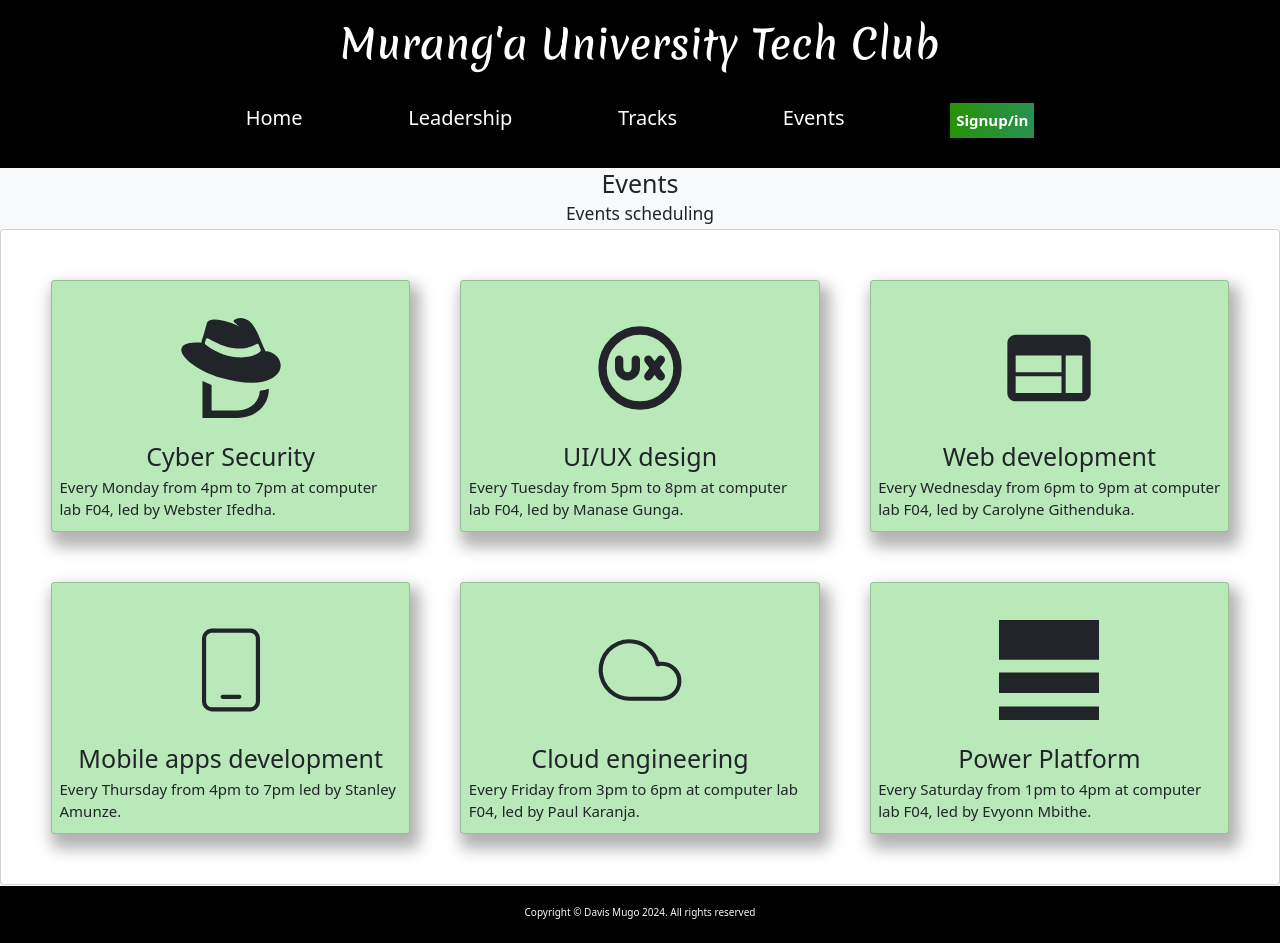
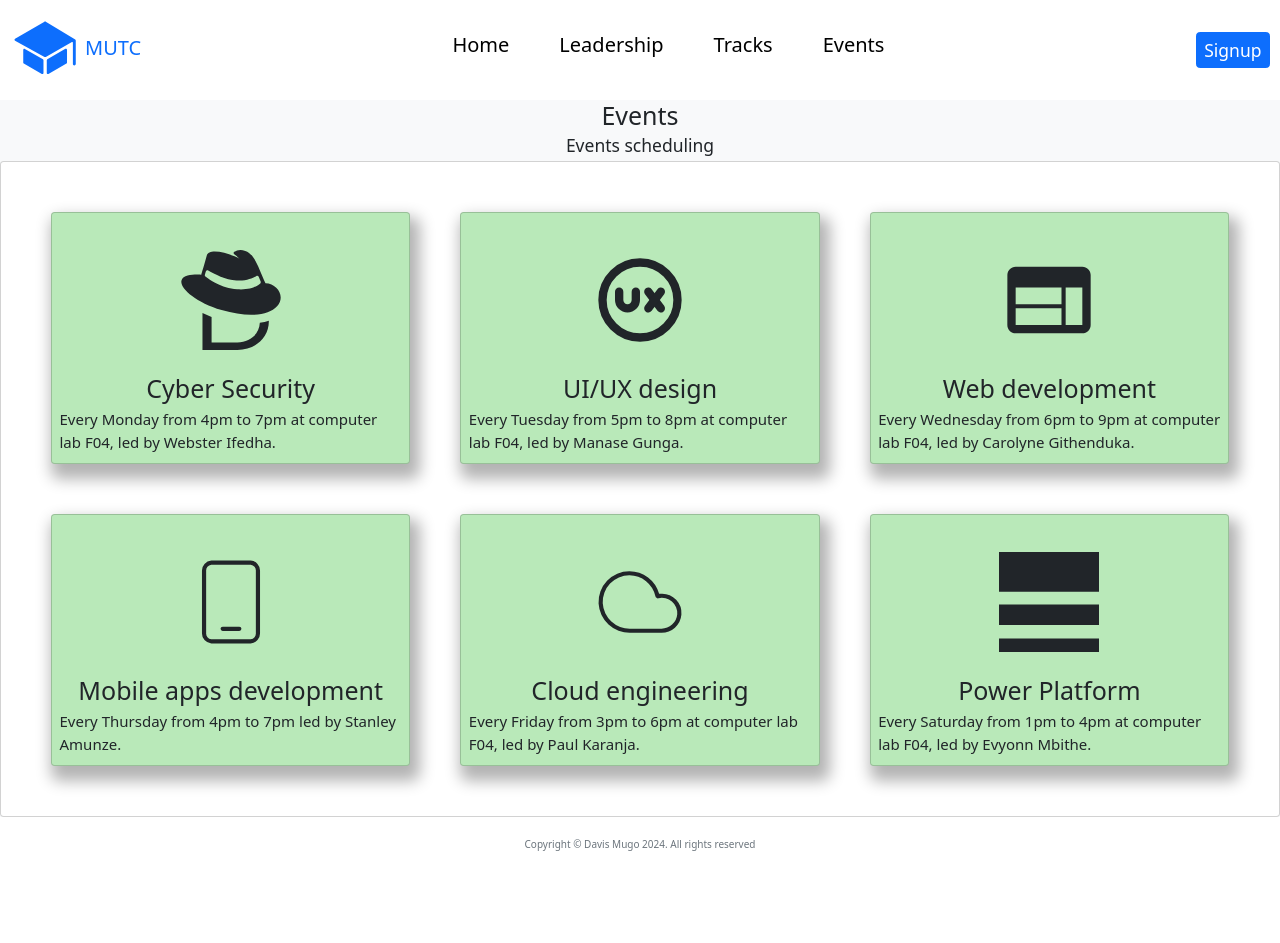
Before and after one commit to Davis-don/mut-tech-club, a React (Vite) app: page /events in a window 1280 px wide. After the commit the page ends 875 px from the top, so only its background shows below. Built offline with nearby package versions, Linux system fonts and the light colour scheme.

Commit message:
made page responsive

```diff
--- a/index.html
+++ b/index.html
@@ -6,7 +6,7 @@
     <meta name="viewport" content="width=device-width, initial-scale=1.0" />
     <title>Murang'a University Tech club</title>
   </head>
-  <body style="background-color: black;">
+  <body >
     <div id="root"></div>
     <script type="module" src="/src/main.jsx"></script>
   </body>
--- a/src/Components/Footer/Footer.jsx
+++ b/src/Components/Footer/Footer.jsx
@@ -4,7 +4,7 @@ import 'bootstrap/dist/css/bootstrap.min.css'
 function Footer() {
   return (
     <div className='overall-footer-section'>
-    <h3 className='text-light copyright-text'>Copyright &copy; Davis Mugo 2024. All rights reserved</h3>
+    <h3 className='text-secondary copyright-text'>Copyright &copy; Davis Mugo 2024. All rights reserved</h3>
     </div>
   )
 }
--- a/src/Components/Header/Header.css
+++ b/src/Components/Header/Header.css
@@ -1,77 +1,74 @@
 @import url('https://fonts.googleapis.com/css2?family=Merienda:wght@300..900&display=swap');
 
-
-.ovearall-header-section{
+.overall-header-section{
 display: flex;
-flex-direction: column;
-justify-content:center;
+flex-direction: row;
+justify-content: space-between;
+background-color: white;
+flex-wrap: wrap;
+padding: 1rem;
+gap: 1rem;
 align-items: center;
-padding: 2rem;
-gap: 3rem;
+}
+.left-header-section{
 
 }
 
-.brand-name-section{
-color:var(--colorWhite);
+.logo-name{
+display: flex;
+flex-direction: row;
+gap:.5rem;
+justify-content: center;
+align-items: center;
 
 }
-.brand-name-section h1{
-    font-family: var(--font-family-logo);
-    font-size: 4rem;
+.grad-icon{
+font-size: 7rem;
 }
- @media screen and (max-width:51.25em) {
-    .brand-name-section h1{
-        font-family: var(--font-family-logo);
-        font-size: 2rem;
-    }
- }
- @media screen and (max-width:22.5em) {
-    .brand-name-section h1{
-        font-family: var(--font-family-logo);
-        font-size: 5vw;
-    }
- }
-.nav-links-section{
-width:100rem;
+.mutc-name{
+font-size: 2rem;
+
 }
-.nav-link-item{
-text-decoration: none;
-color: white;
-}
-@media screen and (max-width:51.25em) {
-    .nav-links-section{
-        width: 80vw;;
-        }
- }
- @media screen and (max-width:38.75em) {
-    .nav-links-section{
-        display: none;
-        }
-    .small-screen-menu-icon{
-    background-color:rgb(54, 54, 54) ;
-    padding: 1rem;
-    }
- }
- @media screen and (min-width:38.75em) {
-    .small-screen-menu-icon{
-        display: none;
-        }
- }
-.nav-links-section ul{
+.nav-links-ul{
 display: flex;
 flex-direction: row;
-justify-content: space-evenly;
+gap: 5rem;
+padding-block: 2rem;
+}
+.menu-icon{
+    width:  max-content;
+    height: max-content;
+   }
+@media screen and (min-width:43.76em) {
+   .menu-icon{
+    display: none;
+   }
+ }
+@media screen and (max-width:43.75em) {
+   .center-header-section{
+    display: none;
+   }
+  .menu-icon-item{
+    font-size: 2.5rem;
 
+  }
 }
-.nav-links-section ul li{
-color: var(--colorWhite);
+.nav-links-ul li:hover{
+border-bottom: 2px solid rgb(34, 34, 213);
+}
+.link-item{
+text-decoration: none;
 font-size: 2rem;
+color:black;
 }
-
-.signbtn{
-font-size:1.5rem;
-font-weight: bold;
-padding: .6rem;
-background-image: linear-gradient(to right, rgb(41, 145, 6) , rgb(39, 145, 81));
-
+.sidebar-container-header{
+position: relative;
 }
+.cross-icon{
+position: absolute;
+z-index: +1;
+top: 0px;
+left:90vw;
+width: max-content;
+height: max-content;
+}
--- a/src/Components/Header/Header.jsx
+++ b/src/Components/Header/Header.jsx
@@ -1,29 +1,48 @@
 import React from 'react'
 import './Header.css'
 import { Link } from 'react-router-dom'
+import 'bootstrap/dist/css/bootstrap.min.css'
 import { CiMenuBurger } from "react-icons/ci";
+import { IoIosSchool } from "react-icons/io";
+import { RxCross2 } from "react-icons/rx";
+import Sidebar from '../Sidebar/Sidebar';
+import { useState } from 'react';
 
 function Header() {
+  const [sidebar,setSidebar]=useState(false)
   return (
-    <div className='ovearall-header-section'>
-      <div className="brand-name-section">
-        <h1>Murang'a University Tech Club</h1>
+    <>
+
+    <div className='overall-header-section'>
+      <div className="left-header-section">
+        <h1 className='logo-name text-primary '><span><IoIosSchool className=' grad-icon'/></span><span className='mutc-name'>MUTC</span></h1>
       </div>
-      <div className="nav-links-section">
-        <ul className='list-unstyled'>
-        <li><Link to='/' className='nav-link-item'> Home</Link></li>
-          <li><Link to='/leadership' className='nav-link-item'> Leadership</Link></li>
-          <li><Link to='tracks' className='nav-link-item'> Tracks</Link></li>
-          <li><Link to='events' className='nav-link-item'> Events</Link></li>
-          <li>
-            <div  className='signbtn'>Signup/in</div>
-          </li>
-        </ul>
+      <div className="center-header-section">
+      <ul className='list-unstyled nav-links-ul'>
+        <li><Link to='/' className='link-item'>Home</Link></li>
+        <li><Link to='/leadership' className='link-item'>Leadership</Link></li>
+        <li><Link to='/tracks' className='link-item'>Tracks</Link></li>
+        <li><Link to='/events' className='link-item'>Events</Link></li>
+      </ul>
       </div>
-      <div className="small-screen-menu-icon">
-      <CiMenuBurger  className="text-light fs-1"/>
+      <div className="menu-icon" onClick={()=>{setSidebar(!sidebar)}}>
+      <CiMenuBurger className='menu-icon-item'/>
+      </div>
+      <div className="right-header-section">
+      <div className="btn-container-overall">
+        <button className='btn signup-btn btn-primary fs-3'>Signup</button>
+      </div>
+
       </div>
       </div>
+      {sidebar && <div className="sidebar-container-header">
+      <Sidebar/>
+      <div className="cross-icon" onClick={()=>{setSidebar(!sidebar)}}>
+       <RxCross2 className='fs-1'/>
+      </div>
+      </div>
+      }
+      </>
   )
 }
 
--- /dev/null
+++ b/src/Components/Sidebar/Sidebar.jsx
@@ -0,0 +1,20 @@
+import React from 'react'
+import 'bootstrap/dist/css/bootstrap.min.css'
+import './sidebar.css'
+import { Link } from 'react-router-dom'
+
+function Sidebar() {
+  return (
+    <div className='overall-sidebar-container'>
+        <ul className='list-unstyled sidebar-ul'>
+            <li><Link to='/' className='sidebar-link'>Home</Link></li>
+            <li><Link to='/leadership' className='sidebar-link'>Leadership</Link></li>
+            <li><Link to='/tracks' className='sidebar-link'>Tracks</Link></li>
+            <li><Link to='/events' className='sidebar-link'>Events</Link></li>
+        </ul>
+
+        </div>
+  )
+}
+
+export default Sidebar
--- /dev/null
+++ b/src/Components/Sidebar/sidebar.css
@@ -0,0 +1,33 @@
+.overall-sidebar-container{
+    position: relative;
+width: 100vw;
+height: 83vh;
+background-color:rgb(228, 228, 242);
+display: flex;
+justify-content: center;
+flex-direction: column;
+align-items: center;
+}
+@media screen and (min-width:43.76em) {
+    .overall-sidebar-container{
+    display: none;
+    }
+}
+.menu-title{
+text-align: center;
+}
+.sidebar-ul{
+    display: flex;
+    flex-direction: column;
+    justify-content: center;
+    align-items: center;
+    gap: 2rem;
+}
+.sidebar-ul li:hover{
+border-bottom: 2px solid rgb(42, 42, 144);
+}
+.sidebar-link{
+text-decoration: none;
+color:black;
+font-size: 2rem;
+}
--- a/src/Components/Testimonials/Testimonial.jsx
+++ b/src/Components/Testimonials/Testimonial.jsx
@@ -1,11 +1,48 @@
 import React from 'react'
 import './testimonial.css'
 import 'bootstrap/dist/css/bootstrap.min.css'
+import dataTestimony from './testimony'
+import { Link } from 'react-router-dom'
+
 function Testimonial() {
   return (
     <div className='ovearall-testimonial-section'>
-         <h3 className='testimonials-title'>Testimonials</h3>
+         <h3 className='testimonials-title text-dark'>Testimonials</h3>
          <div className="underline-div"></div>
+         <div className="cover-testimonial">
+
+
+
+
+
+       {
+          dataTestimony.map((dataItem,index)=>{
+            return(
+              <div key={index} className="overall-item-testimonial-card">
+              <div className="inner-testimonial-container ">
+                <div className="user-image">
+                <img className='actual-user-img rounded-circle' src={dataItem.userImage} alt = {`image of ${dataItem.clientName}`}/>
+                              </div>
+                <div className="user-comment">
+              <p className='container-fluid'>{dataItem.testimonyText}</p>
+                </div>
+                <div className="user-social-links">
+              <ul className='list-unstyled social-links-testimonial-ul'>
+                <li><a href='#'>{dataItem.facebook}</a></li>
+                <li><a href='#'>{dataItem.twitter}</a></li>
+                <li><a href='#'>{dataItem.linkedIn}</a></li>
+              </ul>
+
+                </div>
+              </div>
+             </div>
+            )
+          })
+
+
+}
+
+         </div>
         </div>
   )
 }
--- a/src/Components/Testimonials/testimonial.css
+++ b/src/Components/Testimonials/testimonial.css
@@ -1,5 +1,6 @@
 .ovearall-testimonial-section{
-padding: 2rem;
+padding-top:2rem;
+background-color: rgb(208, 208, 227);
 }
 .testimonials-title{
 text-align: center;
@@ -17,3 +18,54 @@ margin: auto;
 font-size: 10vw;
 }
 }
+@media screen and (min-width:22.5em) {
+    .cover-testimonial{
+        display: grid;
+        grid-template-columns: repeat(auto-fit,minmax(30rem,1fr));
+        gap: 5rem;
+        padding-block: 5rem;
+        padding-inline: 5rem;
+        }
+}
+@media screen and (max-width:22.5em) {
+    .cover-testimonial{
+       display: flex;
+       flex-direction: column;
+       justify-content: center;
+       align-items: center;
+       gap: 1rem;
+       padding: 2rem;
+
+        }
+}
+
+.overall-item-testimonial-card{
+position: relative;
+
+}
+.inner-testimonial-container{
+    background-color: white;
+    height: max-content;
+    border-radius: 2rem;
+    padding: 2rem;
+    box-shadow: 5px 10px 15px 5px rgba(0, 0, 0, 0.3);
+}
+.user-image{
+    margin: auto;
+    width: max-content;
+}
+.actual-user-img{
+width: 10rem;
+height: 10rem;
+
+}
+.user-comment{
+
+}
+.social-links-testimonial-ul{
+display: flex;
+flex-direction: row;
+gap: 1rem;
+justify-content: center;
+align-items: center;
+}
--- /dev/null
+++ b/src/Components/Testimonials/testimony.jsx
@@ -0,0 +1,51 @@
+import { DefaultContext } from "react-icons"
+import image1 from '../../assets/johnNdia.jpeg'
+import { FaFacebookF } from "react-icons/fa";
+import { FaXTwitter,FaLinkedinIn } from "react-icons/fa6";
+
+
+
+
+let dataTestimony=[
+    {
+        userImage:image1,
+        clientName:'Sarah',
+        clientRole:'Computer Science Major',
+        testimonyText:"Joining MUTC was the best decision of my college life! The hands-on projects and collaborative environment helped me develop real-world tech skills. It's an amazing community of tech enthusiasts",
+        facebook:<FaFacebookF/>,
+        twitter:<FaXTwitter/>,
+        linkedIn:<FaLinkedinIn/>
+
+    },
+    {
+        userImage:image1,
+        clientName:'— John,',
+        clientRole:'Software Engineering Student',
+        testimonyText:"MUTC gave me the confidence to tackle complex coding challenges. The mentorship and workshops have been invaluable for my growth as a future tech professional.",
+        facebook:<FaFacebookF/>,
+        twitter:<FaXTwitter/>,
+        linkedIn:<FaLinkedinIn/>
+
+    },
+    {
+        userImage:image1,
+        clientName:'— Emily',
+        clientRole:'Information Technology Major',
+        testimonyText:"From hackathons to tech talks, MUTC keeps pushing the boundaries of innovation. The exposure I’ve gotten here is unmatched, and it’s been crucial in securing internships.",
+        facebook:<FaFacebookF/>,
+        twitter:<FaXTwitter/>,
+        linkedIn:<FaLinkedinIn/>
+
+    },
+    {
+        userImage:image1,
+        clientName:'— Ahmed',
+        clientRole:'Data Science Student',
+        testimonyText:"Being part of MUTC has expanded my network and skillset. The collaborative spirit here encourages you to not only learn but also teach and lead, which is priceless for career growth.",
+        facebook:<FaFacebookF/>,
+        twitter:<FaXTwitter/>,
+        linkedIn:<FaLinkedinIn/>
+
+    }
+]
+export default dataTestimony;
```
